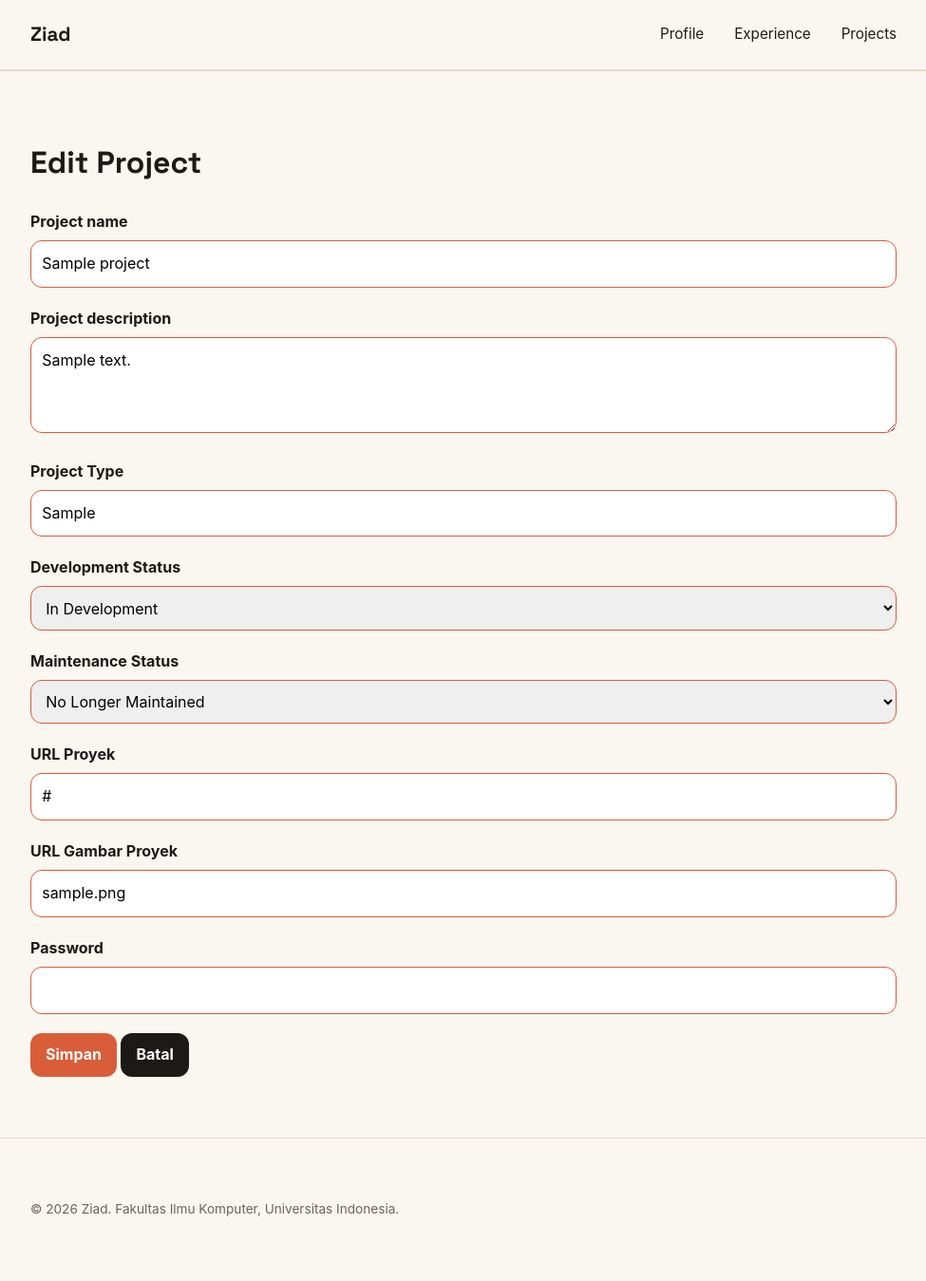
After one commit to ziad-ayyash/myportofolio, a Django app: page /projects/00000000-0000-0000-0000-000000000001/edit/ in a window 1280 px wide. The commit adds this page. Shown: the whole page at 95% size, without its empty margins (152-1127 px from the left). Run offline with Django 5.2, Linux system fonts and the light colour scheme; tables that the repository leaves empty hold one stand-in row (values such as "Sample post"); some libraries are stand-ins or nearby versions.

Commit message:
feat: Project editing via forms

```diff
--- a/main/urls.py
+++ b/main/urls.py
@@ -11,5 +11,6 @@ urlpatterns = [
     path("projects/", show_projects, name="show_projects"),
     path("projects/add/", create_project, name="create_project"),
     path("api/projects/", get_projects_json, name="get_projects_json"),
-    path("projects/<uuid:project_id>/delete/",delete_project,name="delete_project"),
+    path("projects/<uuid:project_id>/delete/", delete_project, name="delete_project"),
+    path("projects/<uuid:project_id>/edit/", edit_project, name="edit_project"),
 ]
--- a/main/views.py
+++ b/main/views.py
@@ -126,3 +126,24 @@ def delete_project(request, project_id):
             return redirect(EXILE_LINK)
 
     return redirect("main:show_projects")
+
+def edit_project(request, project_id):
+    project = get_object_or_404(Project, pk=project_id)
+
+    if request.method == "POST":
+        if request.POST.get("password", "").strip() == os.environ.get("PASSWORD"):
+            form = ProjectForm(request.POST, instance=project)
+            if form.is_valid():
+                form.save()
+                messages.success(request, "Project berhasil diperbaharui!")
+                return redirect("main:show_projects")
+        else:
+            return redirect(EXILE_LINK)
+
+    form = ProjectForm(instance=project)
+    context = {
+        "name": "Ziad",
+        "form": form,
+        "project": project
+    }
+    return render(request, "project_edit_model.html", context)
--- a/static/css/style.css
+++ b/static/css/style.css
@@ -281,7 +281,7 @@ h1,
     padding-top: 15px;
 }
 
-/* Footer & Responsive */
+/* Footer */
 
 .site-footer {
     padding: 4rem;
@@ -399,6 +399,7 @@ h1,
 .project-actions {
     display: flex;
     align-items: center;
+    flex-direction: column;
     flex-wrap: wrap;
     gap: 20px;
     margin-top: 1rem;
@@ -414,6 +415,14 @@ h1,
     display: flex;
     flex-direction: column;
     gap: 1rem;
+}
+
+.project-container {
+    position: relative;
+    display: flex;
+    align-items: center;
+    flex-direction: row-reverse;
+    gap: 20px;
 }
 
 .project-link {
@@ -553,6 +562,8 @@ h1,
     box-shadow: 0 0 1px 1px rgb(45, 135, 255);
 }
 
+/* Responsive */
+
 @media (max-width: 600px) {
     .hero-grid {
         grid-template-columns: 1fr;
@@ -585,6 +596,15 @@ h1,
     }
 
     /* Projects Page */
+    .project-container {
+        align-items: unset;
+        gap: 5px;
+    }
+
+    .project-actions {
+        align-self: center;
+    }
+
     .project-card {
         flex-direction: column;
         height: fit-content;
@@ -670,11 +690,9 @@ h1,
 
 /* ================= PROJECT DELETION ============= */
 .project-actions {
-    display: flex;
-    align-items: center;
-    flex-wrap: wrap;
-    gap: 20px;
-    margin-top: 1rem;
+    height: auto;
+    left: -50px;
+    gap: 0.1rem;
 }
 
 .project-actions .button {
--- a/templates/base.html
+++ b/templates/base.html
@@ -1,6 +1,7 @@
 {% load static %}
 <!DOCTYPE html>
 <html lang="en">
+
 <head>
     <meta charset="UTF-8" />
     <meta name="viewport" content="width=device-width, initial-scale=1.0" />
@@ -8,8 +9,10 @@
     <link rel="preconnect" href="https://fonts.gstatic.com" crossorigin>
     <link href="https://fonts.googleapis.com/css2?family=Space+Grotesk:wght@500;700&display=swap" rel="stylesheet">
     <link rel="stylesheet" href="/static/css/style.css">
+    <script src="https://kit.fontawesome.com/e0263e8ff6.js" crossorigin="anonymous"></script>
     {% block meta %} {% endblock meta %}
 </head>
+
 <body>
     <header class="site-header">
         <div class="container">
@@ -29,4 +32,5 @@
         </div>
     </footer>
 </body>
+
 </html>
--- a/templates/components/project_delete_model.html
+++ b/templates/components/project_delete_model.html
@@ -1,7 +1,7 @@
 <p class="experience-status">
     <button type="button" class="button button-danger" popovertarget="delete-project-{{ project.id }}"
         aria-label="Hapus {{ project.title }}" title="Hapus proyek">
-        Hapus Proyek
+        <i class="fa-solid fa-trash"></i>
     </button>
 </p>
 <div id="delete-project-{{ project.id }}" class="project-delete-modal" popover="auto" role="dialog" aria-modal="true"
--- /dev/null
+++ b/templates/project_edit_model.html
@@ -0,0 +1,31 @@
+{% extends "base.html" %}
+{% block meta %}
+<title>Add Project - {{ name }}</title>
+{% endblock meta %}
+{% block content %}
+<main>
+    <section class="experience-section">
+        <div class="container">
+            <h1>Edit Project</h1>
+            <form method="post" action="{% url 'main:edit_project' project.id %}" class="project-form">
+                {% csrf_token %}
+                {% for field in form %}
+                <div class="form-group">
+                    <label for="{{ field.id_for_label }}">{{ field.label }}</label>
+                    {{ field }}
+                    {% for error in field.errors %}
+                    <p class="form-error">{{ error }}</p>
+                    {% endfor %}
+                </div>
+                {% endfor %}
+                <div class="form-group">
+                    <label>Password</label>
+                    <input type="password" name="password">
+                </div>
+                <button type="submit" class="button">Simpan</button>
+                <a href="{% url 'main:show_projects' %}" class="button button-secondary">Batal</a>
+            </form>
+        </div>
+    </section>
+</main>
+{% endblock content %}
```
Also changed, not shown: templates/projects.html (+11 -3 lines), templates/experience.html (indentation only). Lines whose indentation alone changed are shown as unchanged.
